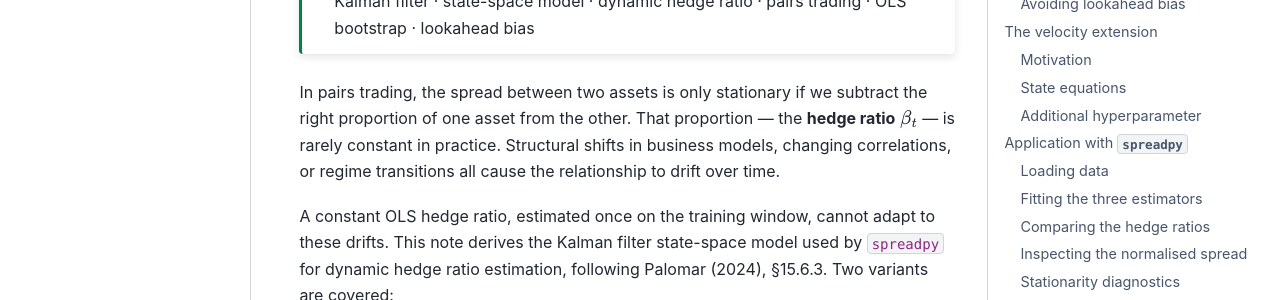
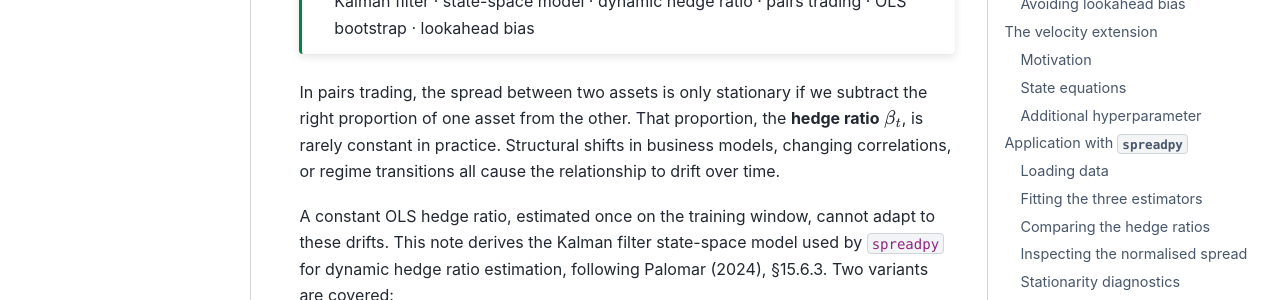
Before and after one commit to SarcasticMatrix/spreadpy, a Sphinx documentation site: the page built from doc/user_guide/kalman_filter.md, in a window 1280 px wide and 900 px high. Shown: the part 347-647 px from the top of the window. Built offline with Sphinx 7.4.7 and the PyData theme 0.15.4, drawn with Linux system fonts in a browser that asks for light colours.

Commit message:
Update beautiful doc

````diff
--- a/doc/user_guide/kalman_filter.md
+++ b/doc/user_guide/kalman_filter.md
@@ -17,7 +17,7 @@ Kalman filter · state-space model · dynamic hedge ratio · pairs trading · OL
 ```
 
 In pairs trading, the spread between two assets is only stationary if we subtract the right
-proportion of one asset from the other. That proportion — the **hedge ratio** $\beta_t$ — is
+proportion of one asset from the other. That proportion, the **hedge ratio** $\beta_t$, is
 rarely constant in practice. Structural shifts in business models, changing correlations, or
 regime transitions all cause the relationship to drift over time.
 
````
